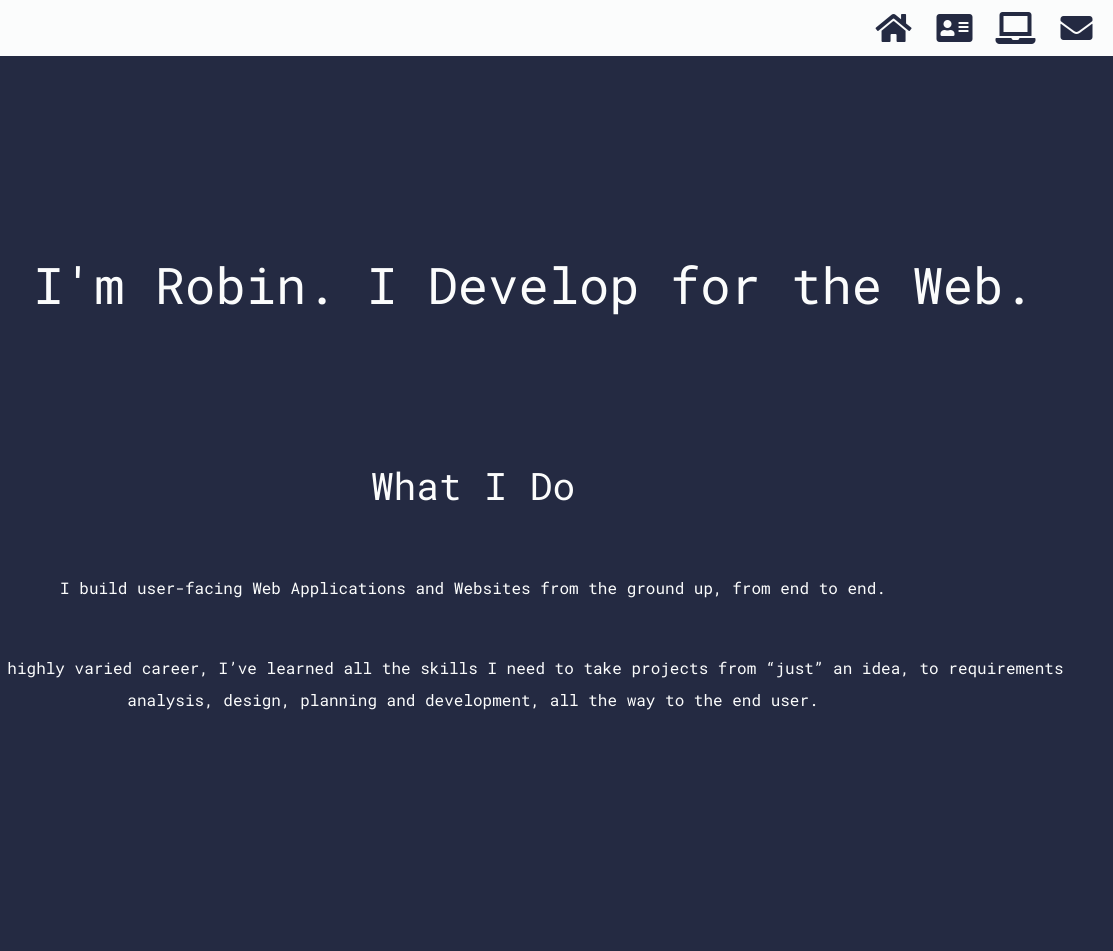
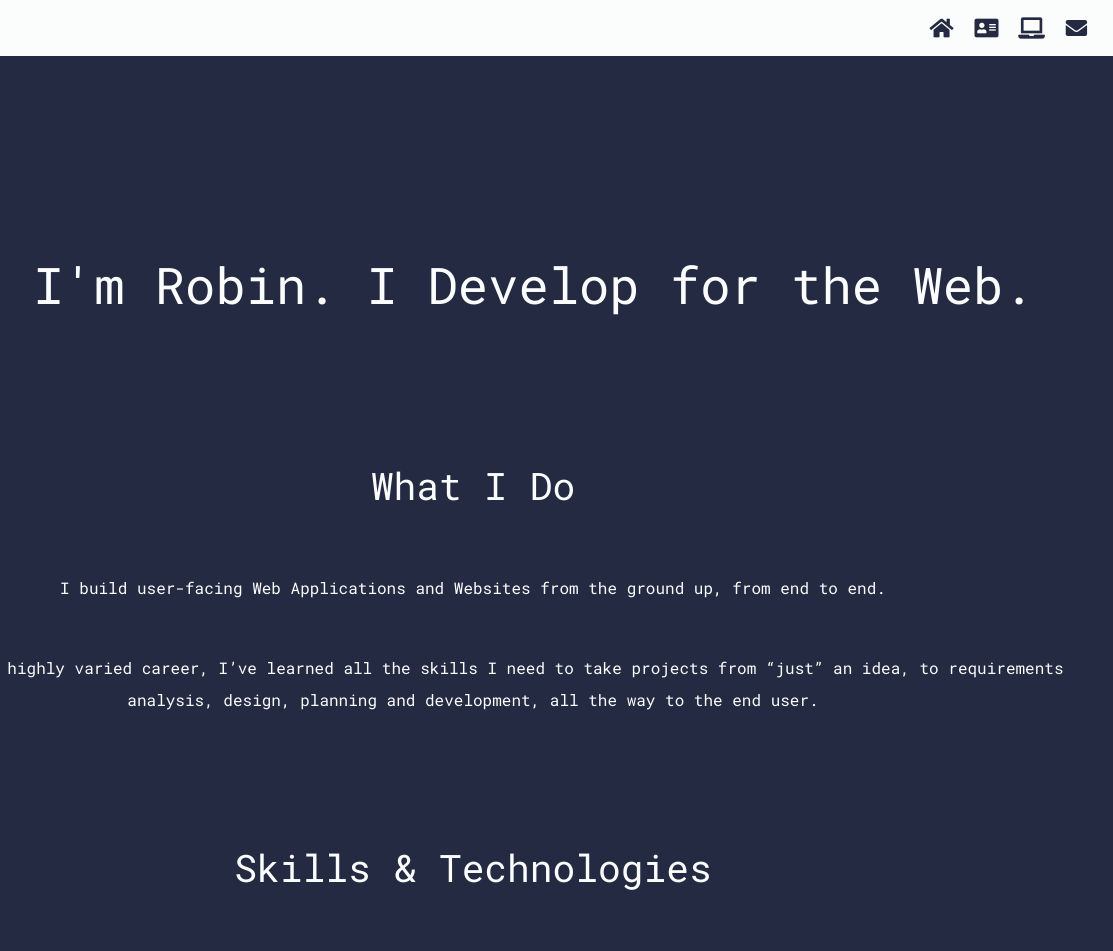
Before and after one commit to Raenton/Raenton.github.io, a website built with Parcel: page index.html in a window 1280 px wide. Shown: the top 951 px of the page, 167-1280 px from the left. Before the commit the page ends 800 px from the top, so only its background shows below. Built offline with nearby package versions, Linux system fonts and the light colour scheme.

Commit message:
Adjust back the icons & add computer guy image

```diff
--- a/assets/styles/components/_menu.scss
+++ b/assets/styles/components/_menu.scss
@@ -29,7 +29,7 @@
     align-items: center;
     color: inherit;
     text-decoration: none;
-    margin-left: 36px;
+    margin-left: 20px;
     transition: color 0.4s;
 
     i {
--- a/index.html
+++ b/index.html
@@ -13,10 +13,10 @@
   <nav class="menu-bar">
     <a href="#"><img class="menu-logo" src="assets/images/logo.svg" alt="Robin Denton Logo"/></a>
     <div class="menu-icons">
-      <a href="#"><i class="fas fa-home fa-2x"></i></a>
-      <a href="#about"><i class="fas fa-address-card fa-2x"></i></a>
-      <a href="#portfolio"><i class="fas fa-laptop fa-2x"></i></a>
-      <a href="#contact"><i class="fas fa-envelope fa-2x"></i></a>
+      <a href="#"><i class="fas fa-home fa-lg"></i></a>
+      <a href="#about"><i class="fas fa-address-card fa-lg"></i></a>
+      <a href="#portfolio"><i class="fas fa-laptop fa-lg"></i></a>
+      <a href="#contact"><i class="fas fa-envelope fa-lg"></i></a>
     </div>
   </nav>
   <div class="container">
@@ -27,6 +27,9 @@
       <h2 class="heading-2">What I Do</h2>
       <p class="paragraph">I build user-facing Web Applications and Websites from the ground up, from end to end.</p>
       <p class="paragraph">Throughout a highly varied career, I’ve learned all the skills I need  to take projects from “just” an idea, to requirements analysis, design, planning and development, all the way to the end user.</p>
+      <h2 class="heading-2">Skills & Technologies</h2>
+      <p class="paragraph">JavaScript · HTML · CSS · SASS · ReactJS · Angular · Web Components · Webpack · Rollup · Bootstrap · Test Driven Development · NodeJS · MySQL · MongoDB · Express · Web Applications · Web Design · Responsive Design · Sketch</p>
+      <img src="assets/images/computer-image.svg" alt="Man sitting at computer"/>
     </section>
   </div>
   <script type="text/javascript" src="index.js"></script>
```
Also changed, not shown: assets/images/computer-image.svg (added).
